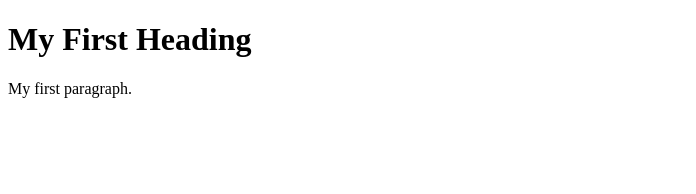
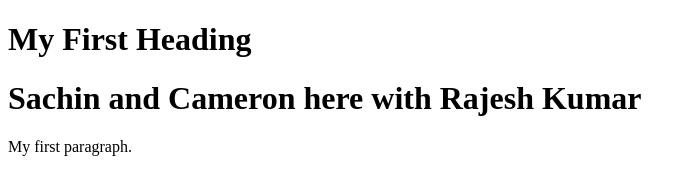
Before and after one commit to Sachthenative/Networking-Lab, a plain HTML site: page index.html in a window 1280 px wide. Shown: the whole page, without its empty margins (0-696 px from the left). Drawn offline with Linux system fonts and the light colour scheme.

Commit message:
bleep blorp
fffdavfdvf

```diff
--- a/index.html
+++ b/index.html
@@ -6,6 +6,7 @@
 <body>
 
 <h1>My First Heading</h1>
+  <h1>Sachin and Cameron here with Rajesh Kumar</h1>
 <p>My first paragraph.</p>
 
 </body>
```
